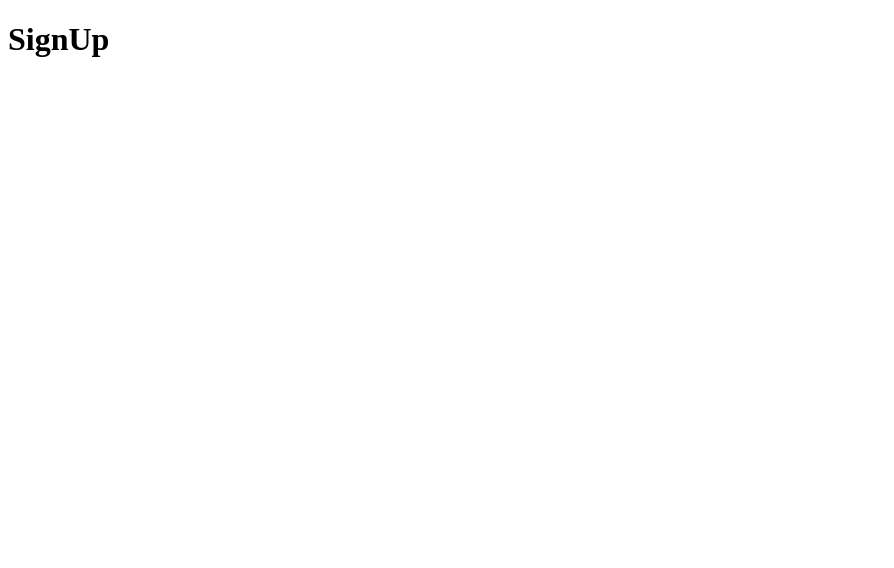
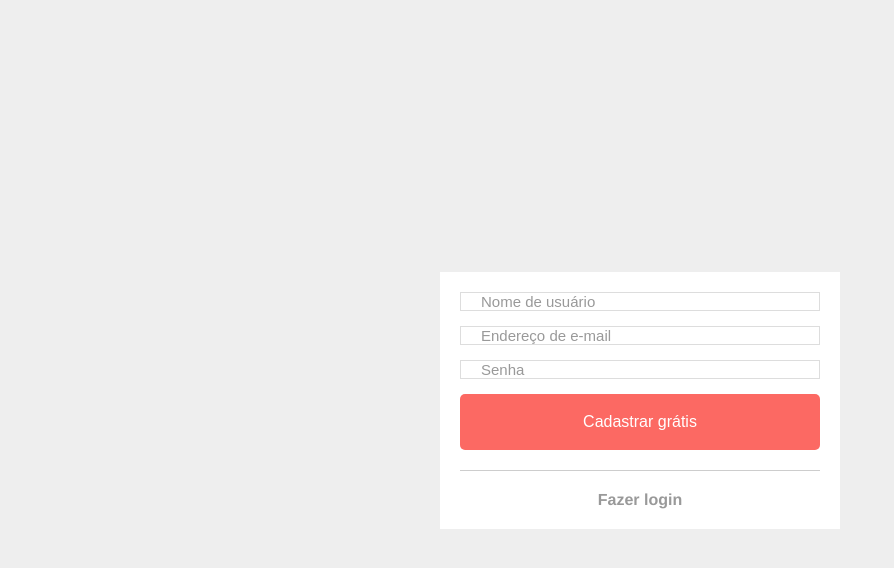
Before and after one commit to andrew8gmf/wolfy, a React (Create React App) app in the folder web/: page /signup in a window 1280 px wide. Shown: the top 568 px of the page, without its empty margins (0-894 px from the left). Built offline with nearby package versions, Linux system fonts and the light colour scheme.

Commit message:
Add: GlobalStyles and styled SignUp page

```diff
--- a/web/src/App.js
+++ b/web/src/App.js
@@ -1,5 +1,6 @@
 import React from "react";
+import { GlobalStyle } from "./styles/global";
 import Routes from "./routes";
 
-const App = () => <Routes />;
+const App = () => <><GlobalStyle/><Routes /></>;
 export default App;
--- /dev/null
+++ b/web/src/pages/SignUp/index.js
@@ -0,0 +1,48 @@
+import React, { Component } from "react";
+import { Link } from "react-router-dom";
+
+import { Form, Container } from "./styles";
+
+class SignUp extends Component {
+  state = {
+    username: "",
+    email: "",
+    password: "",
+    error: ""
+  };
+
+  handleSignUp = e => {
+    e.preventDefault();
+    alert("Eu vou te registrar");
+  };
+
+  render() {
+    return (
+      <Container>
+        <Form onSubmit={this.handleSignUp}>
+          {this.state.error && <p>{this.state.error}</p>}
+          <input
+            type="text"
+            placeholder="Nome de usuário"
+            onChange={e => this.setState({ username: e.target.value })}
+          />
+          <input
+            type="email"
+            placeholder="Endereço de e-mail"
+            onChange={e => this.setState({ email: e.target.value })}
+          />
+          <input
+            type="password"
+            placeholder="Senha"
+            onChange={e => this.setState({ password: e.target.value })}
+          />
+          <button type="submit">Cadastrar grátis</button>
+          <hr />
+          <Link to="/">Fazer login</Link>
+        </Form>
+      </Container>
+    );
+  }
+}
+
+export default SignUp;
--- /dev/null
+++ b/web/src/pages/SignUp/styles.js
@@ -0,0 +1,63 @@
+import styled from "styled-components";
+
+export const Container = styled.div`
+  display: flex;
+  align-items: center;
+  justify-content: center;
+  height: 100vh;
+`;
+
+export const Form = styled.form`
+  width: 400px;
+  background: #fff;
+  padding: 20px;
+  display: flex;
+  flex-direction: column;
+  align-items: center;
+  img {
+    width: 100px;
+    margin: 10px 0 40px;
+  }
+  p {
+    color: #ff3333;
+    margin-bottom: 15px;
+    border: 1px solid #ff3333;
+    padding: 10px;
+    width: 100%;
+    text-align: center;
+  }
+  input {
+    flex: 1;
+    height: 46px;
+    margin-bottom: 15px;
+    padding: 0 20px;
+    color: #777;
+    font-size: 15px;
+    width: 100%;
+    border: 1px solid #ddd;
+    &::placeholder {
+      color: #999;
+    }
+  }
+  button {
+    color: #fff;
+    font-size: 16px;
+    background: #fc6963;
+    height: 56px;
+    border: 0;
+    border-radius: 5px;
+    width: 100%;
+  }
+  hr {
+    margin: 20px 0;
+    border: none;
+    border-bottom: 1px solid #cdcdcd;
+    width: 100%;
+  }
+  a {
+    font-size: 16;
+    font-weight: bold;
+    color: #999;
+    text-decoration: none;
+  }
+`;
--- a/web/src/routes.js
+++ b/web/src/routes.js
@@ -1,11 +1,13 @@
 import React from "react";
 import { BrowserRouter, Route, Switch } from "react-router-dom";
+
+import SignUp from "./pages/SignUp";
 
 const Routes = () => (
   <BrowserRouter>
     <Switch>
       <Route exact path="/" component={() => <h1>Login</h1>} />
-      <Route path="/signup" component={() => <h1>SignUp</h1>} />
+      <Route path="/signup" component={SignUp} />
       <Route path="/app" component={() => <h1>App</h1>} />
       <Route path="*" component={() => <h1>Page not found</h1>} />
     </Switch>
--- /dev/null
+++ b/web/src/styles/global.js
@@ -0,0 +1,20 @@
+import { createGlobalStyle } from 'styled-components';
+
+import "font-awesome/css/font-awesome.css";
+
+export const GlobalStyle = createGlobalStyle`
+* {
+  box-sizing: border-box;
+  padding: 0;
+  margin: 0;
+  outline: 0;
+}
+body, html {
+  background: #eee;
+  font-family: 'Helvetica Neue', 'Helvetica', Arial, sans-serif;
+  text-rendering: optimizeLegibility !important;
+  -webkit-font-smoothing: antialiased !important;
+  height: 100%;
+  width: 100%;
+}
+`;
```
